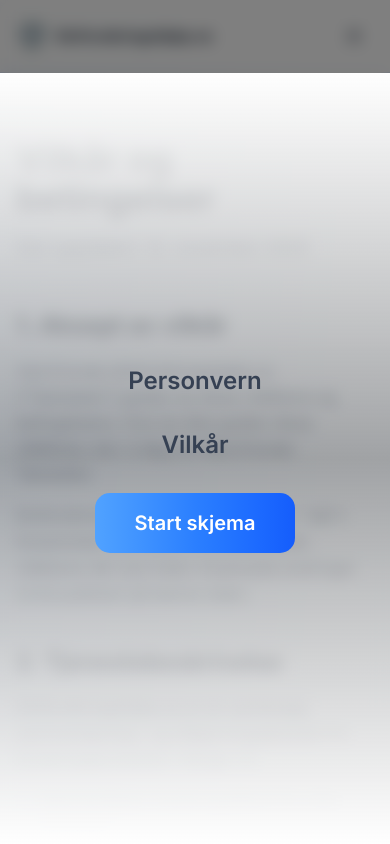
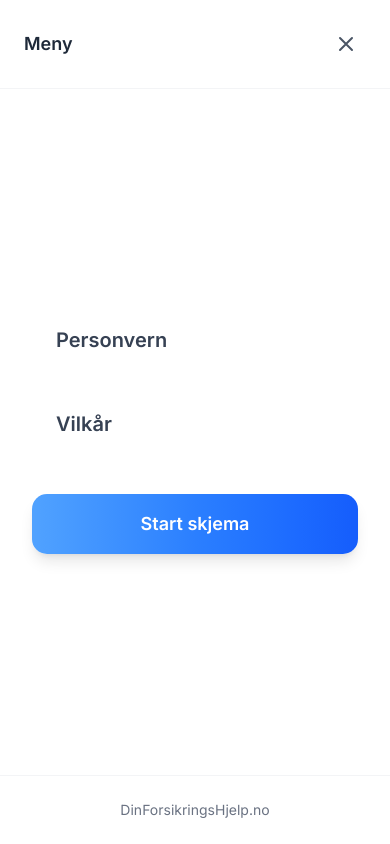
Before and after one commit to CatherineALSKFF/dinforsikring, a Next.js app: page /vilkar in a window 390 px wide. Both pictures are taken after a click on the button "Toggle menu". Shown: the top 844 px of the page. Built offline with nearby package versions, Linux system fonts and the light colour scheme.

Commit message:
navbar op 2

```diff
--- a/app/components/Navbar.tsx
+++ b/app/components/Navbar.tsx
@@ -85,28 +85,57 @@ export default function Navbar() {
       </header>
 
       {/* Full-Screen Mobile Menu */}
-      {isMobileMenuOpen && (
-        <>
-          {/* Backdrop */}
       <div
-            className="fixed inset-0 bg-black/50 backdrop-blur-sm z-[55] md:hidden animate-fade-in"
+        className={`fixed inset-0 bg-black/60 backdrop-blur-md z-[55] md:hidden transition-opacity duration-300 ${
+          isMobileMenuOpen ? 'opacity-100' : 'opacity-0 pointer-events-none'
+        }`}
         onClick={() => setIsMobileMenuOpen(false)}
       />
 
-          {/* Menu Content */}
-          <nav className="fixed inset-x-0 top-[73px] bottom-0 bg-gradient-to-b from-white via-blue-50/30 to-white z-[55] md:hidden animate-fade-in overflow-y-auto">
-            <div className="flex flex-col items-center justify-center min-h-full px-8 py-12 space-y-8">
+      {/* Menu Content - Slides in from right */}
+      <nav
+        className={`fixed inset-y-0 right-0 w-full sm:w-96 bg-white z-[56] md:hidden shadow-2xl transform transition-transform duration-500 ease-out ${
+          isMobileMenuOpen ? 'translate-x-0' : 'translate-x-full'
+        }`}
+      >
+        <div className="flex flex-col h-full">
+          {/* Close Button Header */}
+          <div className="flex items-center justify-between px-6 py-6 border-b border-gray-100">
+            <span className="text-lg font-semibold text-gray-800">Meny</span>
+            <button
+              onClick={() => setIsMobileMenuOpen(false)}
+              className="p-2 rounded-full hover:bg-gradient-to-br hover:from-blue-50 hover:to-sky-50 transition-all duration-300 group"
+              aria-label="Close menu"
+            >
+              <svg
+                className="h-6 w-6 text-gray-600 group-hover:text-blue-600 transition-colors"
+                fill="none"
+                viewBox="0 0 24 24"
+                stroke="currentColor"
+              >
+                <path
+                  strokeLinecap="round"
+                  strokeLinejoin="round"
+                  strokeWidth={2}
+                  d="M6 18L18 6M6 6l12 12"
+                />
+              </svg>
+            </button>
+          </div>
+
+          {/* Menu Items */}
+          <div className="flex-1 flex flex-col justify-center px-8 py-12 space-y-6">
             <Link
               href="/personvern"
               onClick={() => setIsMobileMenuOpen(false)}
-                className="text-2xl font-semibold text-gray-700 hover:text-blue-600 transition-all duration-300 hover:scale-110"
+              className="group py-4 px-6 text-xl font-semibold text-gray-700 hover:text-blue-600 transition-all duration-300 rounded-[15px] hover:bg-gradient-to-r hover:from-blue-50/50 hover:via-sky-50/30 hover:to-blue-50/50"
             >
               Personvern
             </Link>
             <Link
               href="/vilkar"
               onClick={() => setIsMobileMenuOpen(false)}
-                className="text-2xl font-semibold text-gray-700 hover:text-blue-600 transition-all duration-300 hover:scale-110"
+              className="group py-4 px-6 text-xl font-semibold text-gray-700 hover:text-blue-600 transition-all duration-300 rounded-[15px] hover:bg-gradient-to-r hover:from-blue-50/50 hover:via-sky-50/30 hover:to-blue-50/50"
             >
               Vilkår
             </Link>
@@ -114,14 +143,18 @@ export default function Navbar() {
               href="https://pci.jotform.com/form/253004702152038"
               target="_blank"
               rel="noopener noreferrer"
-                className="rounded-[15px] bg-gradient-to-r from-blue-400 via-blue-500 to-blue-600 px-10 py-4 text-xl text-white font-semibold hover:shadow-2xl transition-all duration-300 hover:scale-110"
+              className="mt-4 rounded-[15px] bg-gradient-to-r from-blue-400 via-blue-500 to-blue-600 px-8 py-4 text-center text-lg text-white font-semibold shadow-lg hover:shadow-2xl transition-all duration-300 hover:scale-105"
             >
               Start skjema
             </a>
           </div>
+
+          {/* Footer decoration */}
+          <div className="px-8 py-6 border-t border-gray-100">
+            <p className="text-sm text-gray-500 text-center">DinForsikringsHjelp.no</p>
+          </div>
+        </div>
       </nav>
-        </>
-      )}
     </>
   );
 }
```
Lines whose indentation alone changed are shown as unchanged.
